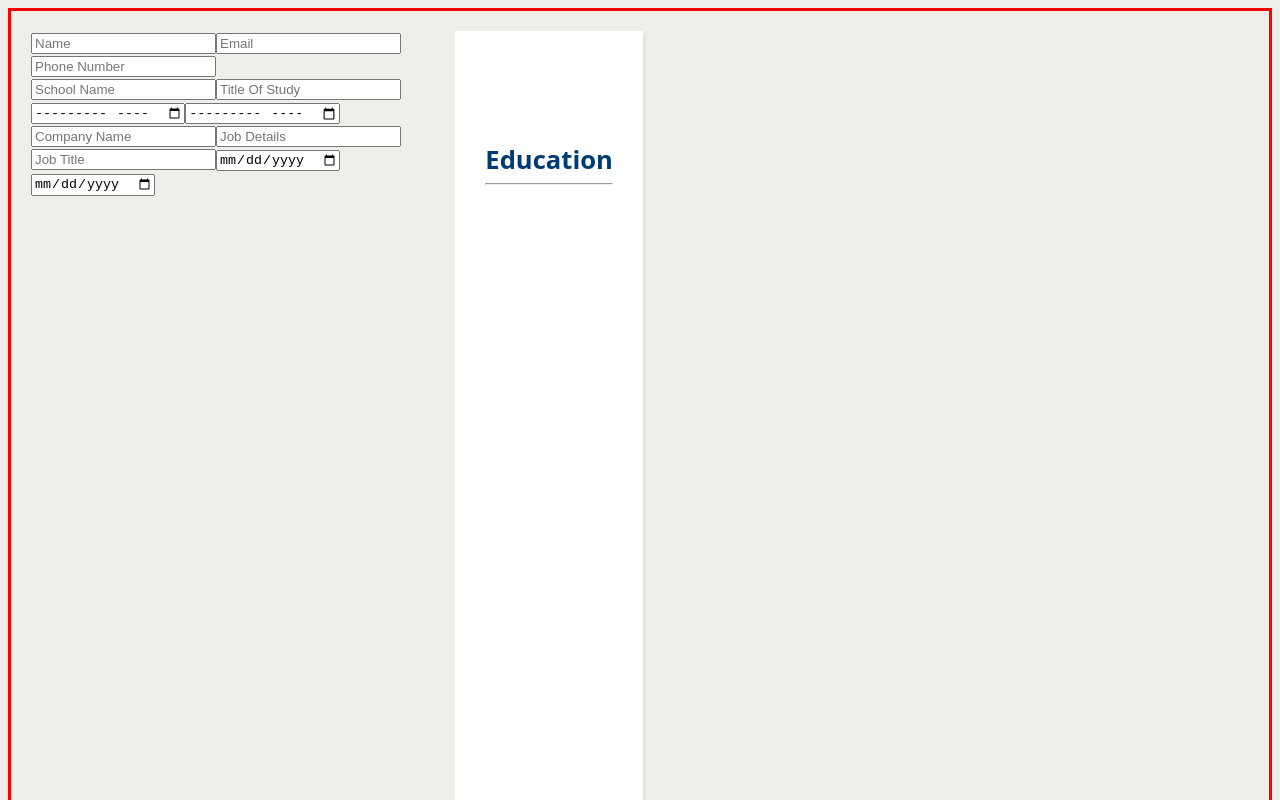
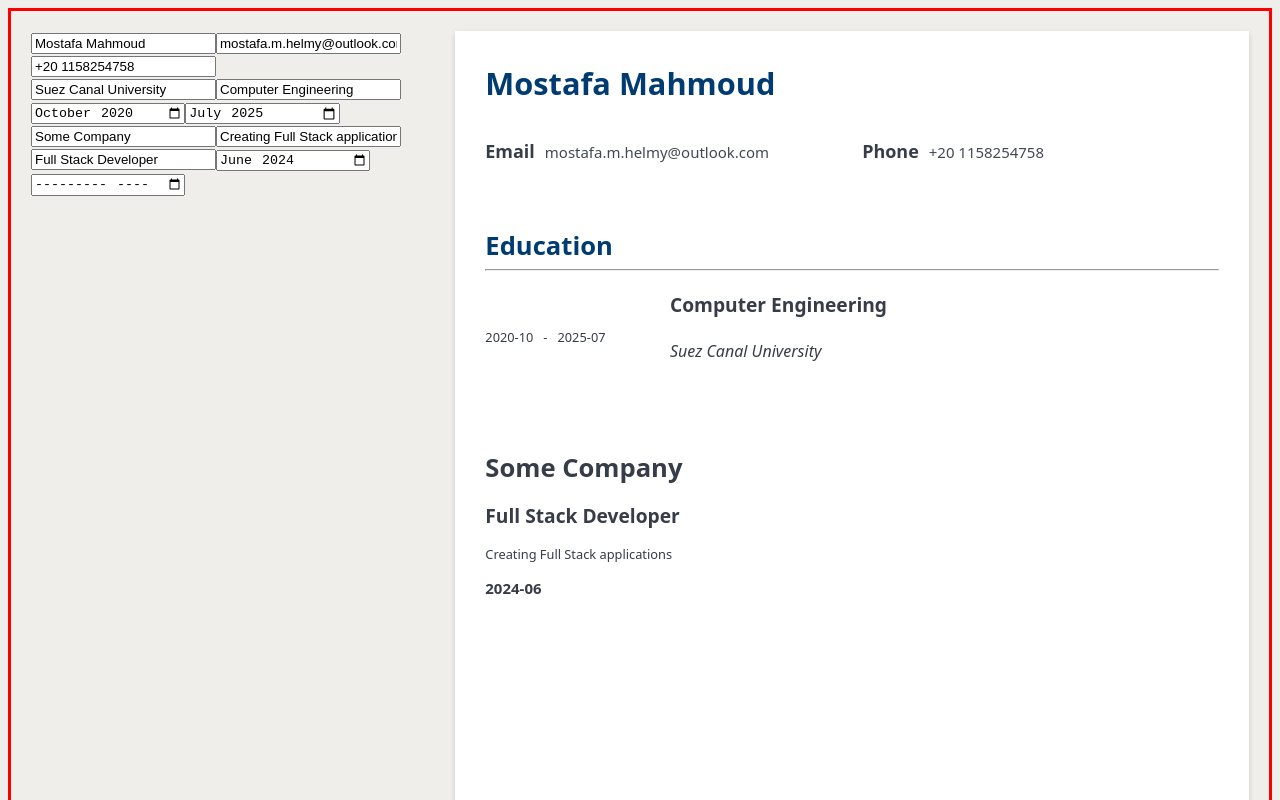
Before and after one commit to kofta999/odin-cv, a React (Vite) app: page / in a window 1280 px wide. Shown: the top 800 px of the page. Built offline with nearby package versions, Linux system fonts and the light colour scheme.

Commit message:
Update form initial values and fix date inputs

```diff
--- a/src/App.tsx
+++ b/src/App.tsx
@@ -52,7 +52,28 @@ function App() {
     },
   };
 
-  const [formValues, setFormValues] = useState(initialFromValues);
+  const initalFilledForm: FormValues = {
+    generalInfo: {
+      name: "Mostafa Mahmoud",
+      email: "mostafa.m.helmy@outlook.com",
+      phoneNo: "+20 1158254758",
+    },
+    eduInfo: {
+      schoolName: "Suez Canal University",
+      titleOfStudy: "Computer Engineering",
+      dateOfStudy: "2020-10",
+      endDateOfStudy: "2025-07",
+    },
+    proInfo: {
+      companyName: "Some Company",
+      jobTitle: "Full Stack Developer",
+      jobDetails: "Creating Full Stack applications",
+      workedFrom: "2024-06",
+      workedUntil: "",
+    },
+  };
+
+  const [formValues, setFormValues] = useState(initalFilledForm);
   return (
     <>
       <Form formValues={formValues} setFormValues={setFormValues} />
--- a/src/components/ProfessionalInfoForm.tsx
+++ b/src/components/ProfessionalInfoForm.tsx
@@ -40,7 +40,7 @@ export default function ProfessionalInfoForm({ handleChange, info }: Props) {
       />
 
       <Input
-        type="date"
+        type="month"
         name="workedFrom"
         id="workedFrom"
         placeHolder="Worked From"
@@ -49,7 +49,7 @@ export default function ProfessionalInfoForm({ handleChange, info }: Props) {
       />
 
       <Input
-        type="date"
+        type="month"
         name="workedUntil"
         id="workedUntil"
         placeHolder="Worked Until"
--- a/src/components/Resume.tsx
+++ b/src/components/Resume.tsx
@@ -7,9 +7,9 @@ export default function Resume({ generalInfo, eduInfo, proInfo }: FormValues) {
   return (
     <div id="resume-container">
       <div id="resume">
-        <GeneralInfo {...generalInfo} />
+        {generalInfo && <GeneralInfo {...generalInfo} />}
 
-        <EducationalInfo {...eduInfo} />
+        {eduInfo.titleOfStudy && <EducationalInfo {...eduInfo} />}
 
         <div className="pro-experience">
           <h1>{proInfo.companyName}</h1>
--- a/src/styles/resume.css
+++ b/src/styles/resume.css
@@ -3,22 +3,20 @@
 }
 
 #resume-container {
-  display: flex;
-  overflow: auto;
-  min-width: 210mm;
+  box-shadow: var(--shadow);
   width: 210mm;
-  min-height: 297mm;
   height: 297mm;
 }
 
 #resume {
   background-color: white;
+  display: flex;
+  flex-direction: column;
+  flex-grow: 1;
+  height: 100%;
   color: #363c48;
   padding: 10px 30px;
-  box-shadow: var(--shadow);
   font-size: 0.8em;
-  display: flex;
-  flex-direction: column;
 }
 
 .section {
@@ -35,7 +33,6 @@
   display: grid;
   grid-template-columns: repeat(2, 1fr);
   gap: 20px;
-  justify-items: center;
   align-items: center;
 }
 
```
